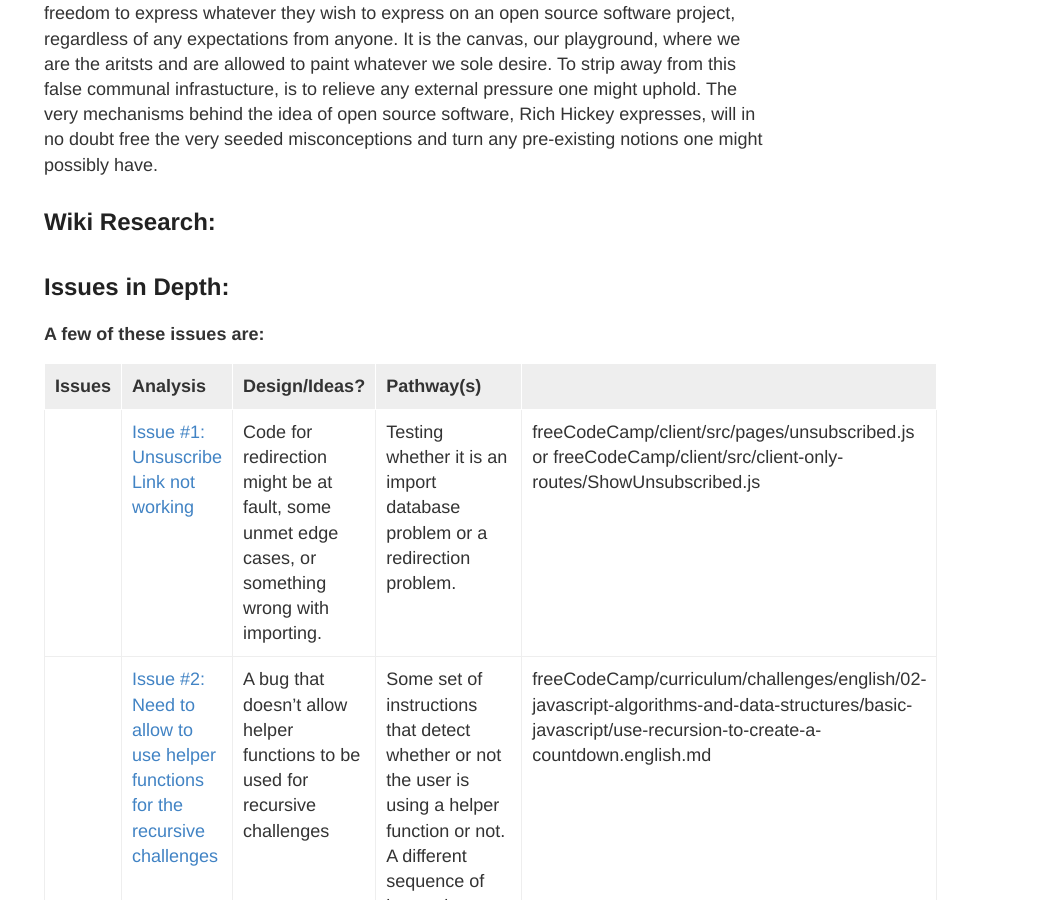
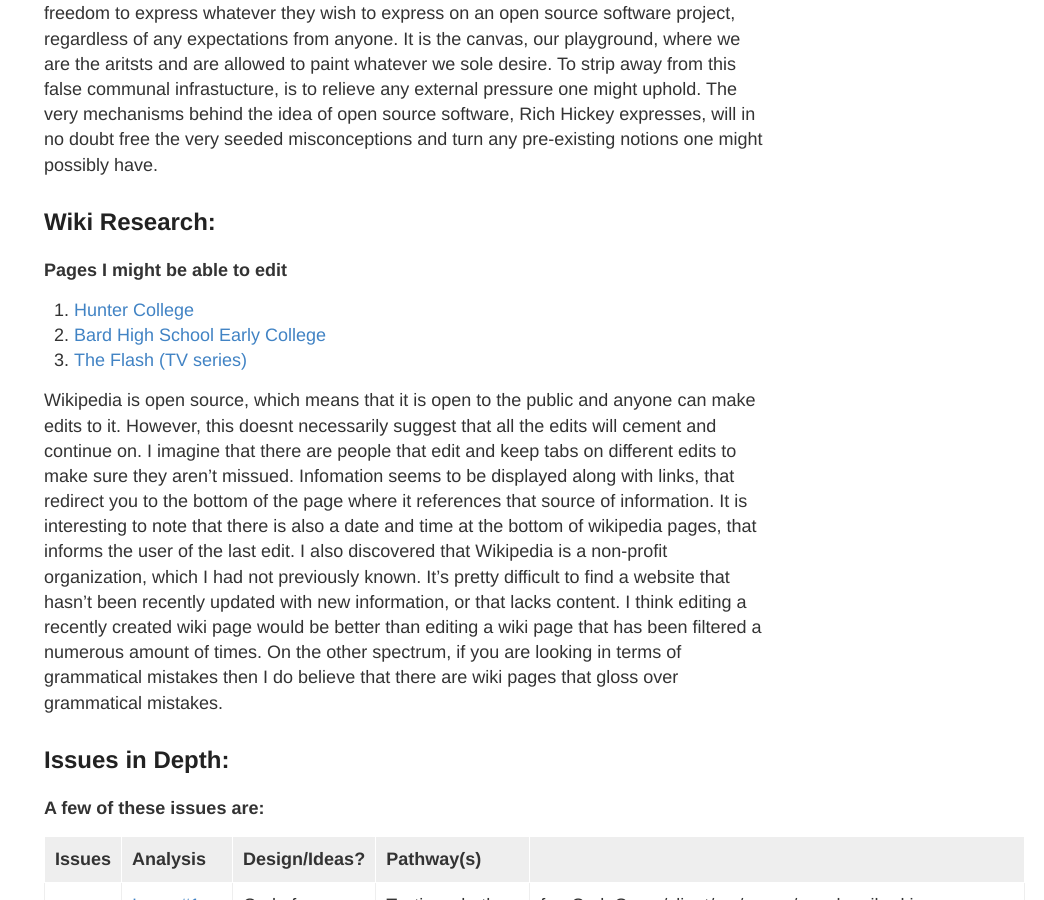
Before and after one commit to hunter-college-ossd-spr-2020/MarceloDamian-weekly, a Jekyll site: the page built from _posts/2020-03-15-week07.md, in a window 1280 px wide and 900 px high, scrolled down 535 px. Shown: the whole window, without its empty margins (236-1280 px from the left). Built offline with Jekyll 4.4.1, drawn with Linux system fonts in a browser that asks for light colours; some of the changed text lies outside the part shown.

Commit message:
Update 2020-03-15-week07.md

```diff
--- a/_posts/2020-03-15-week07.md
+++ b/_posts/2020-03-15-week07.md
@@ -8,8 +8,13 @@ title: Week 7
 
 ## Wiki Research:
 
+**Pages I might be able to edit**
 
+1. [Hunter College](https://en.wikipedia.org/wiki/Hunter_College)
+2. [Bard High School Early College](https://en.wikipedia.org/wiki/Bard_High_School_Early_College)
+3. [The Flash (TV series)](https://en.wikipedia.org/wiki/The_Flash_(2014_TV_series))
 
+  Wikipedia is open source, which means that it is open to the public and anyone can make edits to it. However, this doesnt necessarily suggest that all the edits will cement and continue on. I imagine that there are people that edit and keep tabs on different edits to make sure they aren't missued. Infomation seems to be displayed along with links, that redirect you to the bottom of the page where it references that source of information. It is interesting to note that there is also a date and time at the bottom of wikipedia pages, that informs the user of the last edit. I also discovered that Wikipedia is a non-profit organization, which I had not previously known. It's pretty difficult to find a website that hasn't been recently updated with new information, or that lacks content. I think editing a recently created wiki page would be better than editing a wiki page that has been filtered a numerous amount of times. On the other spectrum, if you are looking in terms of grammatical mistakes then I do believe that there are wiki pages that gloss over grammatical mistakes.
 
 
 ## Issues in Depth:
@@ -21,8 +26,8 @@ Issues| Analysis | Design/Ideas? | Pathway(s)|
 |[Issue #1: Unsuscribe Link not working](https://github.com/freeCodeCamp/freeCodeCamp/issues/38322)|Code for redirection might be at fault, some unmet edge cases, or something wrong with importing. | Testing whether it is an import database problem or a redirection problem.| freeCodeCamp/client/src/pages/unsubscribed.js or freeCodeCamp/client/src/client-only-routes/ShowUnsubscribed.js
 |[Issue #2: Need to allow to use helper functions for the recursive challenges](https://github.com/freeCodeCamp/freeCodeCamp/issues/37868) | A bug that doesn't allow helper functions to be used for recursive challenges|Some set of instructions that detect whether or not the user is using a helper function or not. A different sequence of instructions depending on what the user uses. | freeCodeCamp/curriculum/challenges/english/02-javascript-algorithms-and-data-structures/basic-javascript/use-recursion-to-create-a-countdown.english.md
 |[Issue #3: Testing non-english challenges](https://github.com/freeCodeCamp/freeCodeCamp/issues/34641) | There seems to be some ambiguity on the access of languages. In some places languages are specified, while in others they arent.|Format everything universally there should be a constant/similar format for language declaration throughout.| freeCodeCamp/curriculum/test/test-challenges.js
-|[Issue #4: Allow username display to be case-insensitive](https://github.com/freeCodeCamp/freeCodeCamp/issues/35525) | | |
-|[Issue #5: Hash Table challenge test case](https://github.com/freeCodeCamp/freeCodeCamp/issues/38049) | | |
+|[Issue #4: Allow username display to be case-insensitive](https://github.com/freeCodeCamp/freeCodeCamp/issues/35525) | Conditions might not be sufficent to meet case-insensitive standards| Implement a case where a user could have lowercase or uppercase usernames. The computer has to essentially treat lowercase and uppercase the same way. They should be indistinguishable to the computer.| freeCodeCamp/client/src/components/settings/Username.js
+|[Issue #5: Hash Table challenge test case](https://github.com/freeCodeCamp/freeCodeCamp/issues/38049)|A bug that allows users to successfully complete the challenge without implementing the remove method.| There might be a flaw in how it is recieving the remove method or a possible edge case.|freeCodeCamp/ curriculum/challenges/english/08-coding-interview-prep/data-structures/create-a-hash-table.english.md
 
 
 ### Current Time-Table (Updated as of March 15,2020):
@@ -50,3 +55,5 @@ Issues| Analysis | Design/Ideas? | Pathway(s)|
 
 
 ### Contributions/Miscellaneous:
+
+   I looked over some of freeCodeCamp's API and some of the code written in Javascript! I also forked, cloned, and edited [ElijahCanon33's blog](https://github.com/hunter-college-ossd-spr-2020/ElijahCano33-weekly/pull/5) and added another entry into openstreetmaps.:)
```
